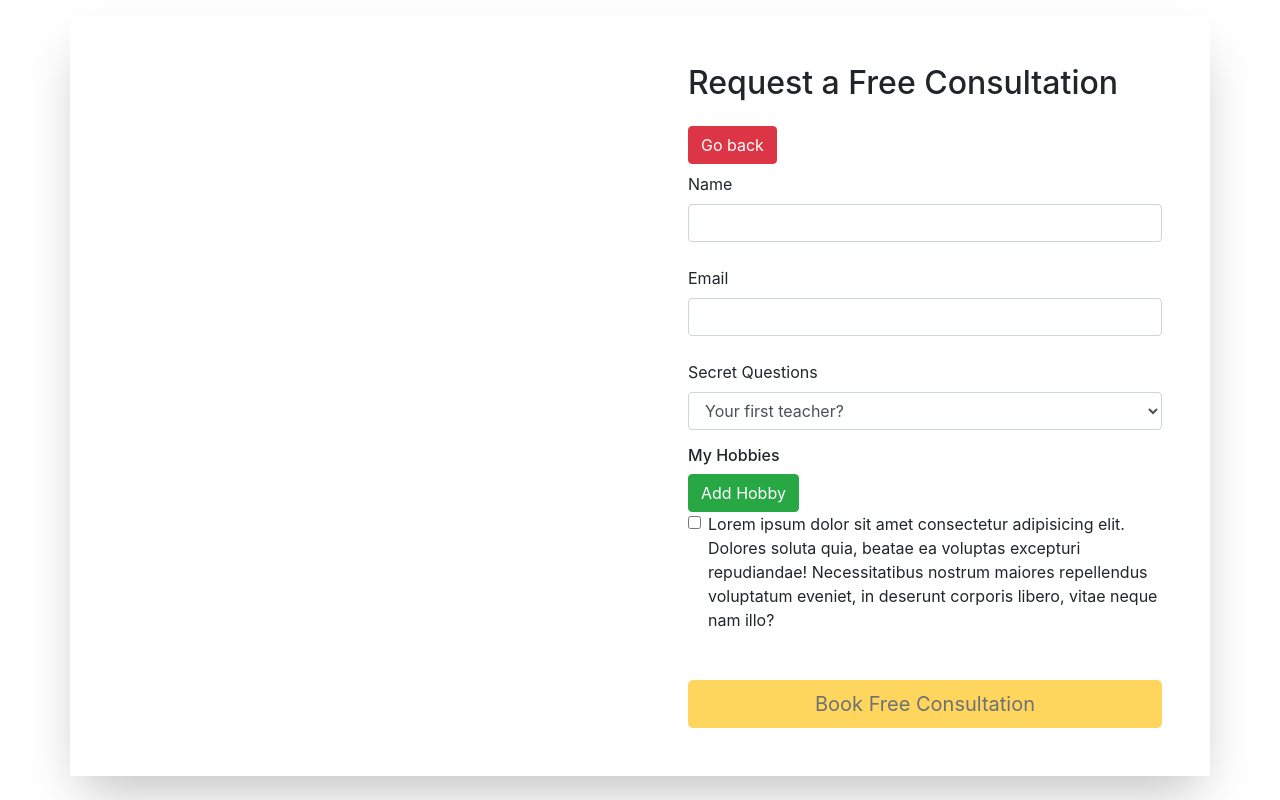
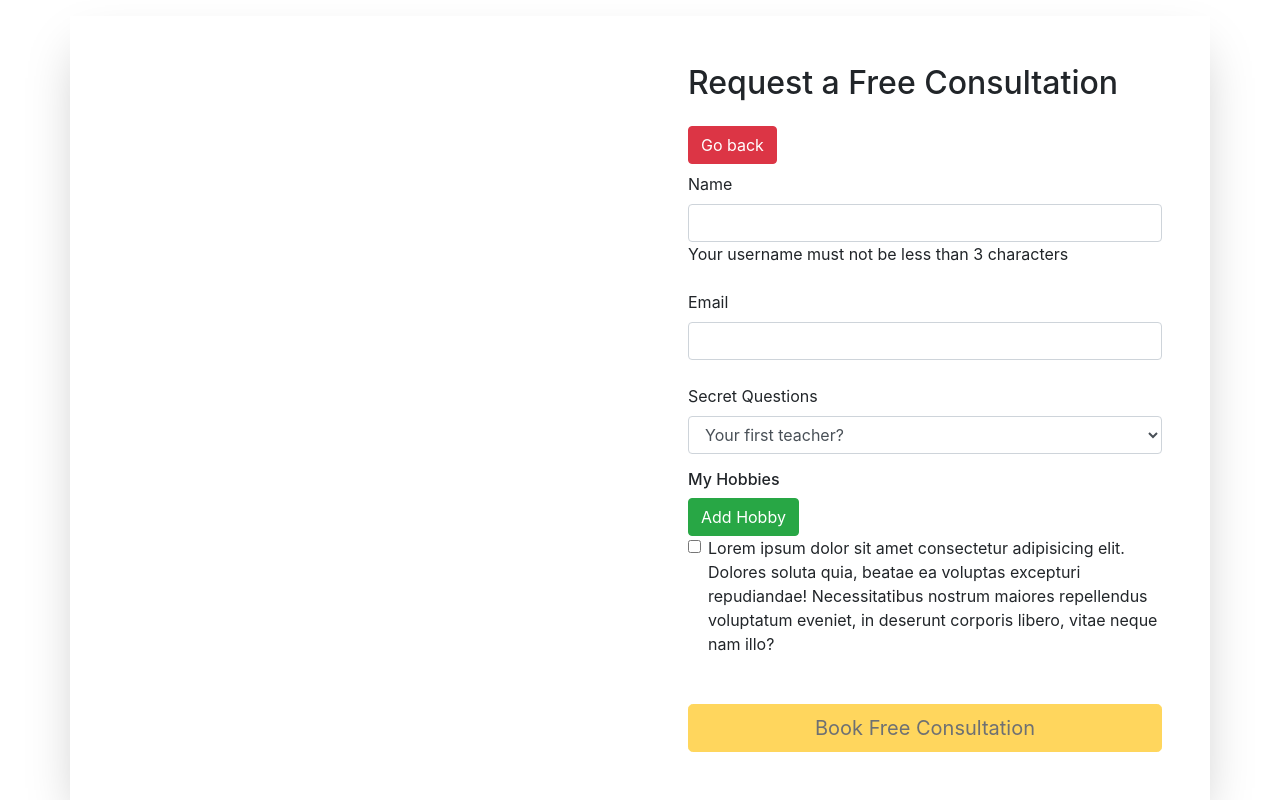
Before and after one commit to valentinesamuel/forms-basics, an Angular app: page / in a window 1280 px wide. Built offline with nearby package versions, Linux system fonts and the light colour scheme.

Commit message:
(FEAT): Created custom, minlength and maxlength validators

```diff
--- a/src/app/app.component.html
+++ b/src/app/app.component.html
@@ -112,6 +112,7 @@
               class="form-control"
               id="inputname"
               formControlName="username"
+
             />
             <span
               class="help-block"
@@ -121,8 +122,10 @@
               "
               >Please enter a valid username</span
             >
-            <span class="help-block" *ngIf=""
-              >Your username must be more than 5 characters</span
+            <span
+              class="help-block"
+              *ngIf="!reactiveForm.get('userData.username').valid"
+              >Your username must not be less than 3 characters</span
             >
           </div>
 
--- a/src/app/app.component.ts
+++ b/src/app/app.component.ts
@@ -1,5 +1,5 @@
 import { Component, OnInit } from '@angular/core';
-import { FormArray, FormControl, FormGroup, NgForm, Validators } from '@angular/forms';
+import { FormArray, FormControl, FormGroup, Validators } from '@angular/forms';
 import { ActivatedRoute, Router } from '@angular/router';
 
 @Component({
@@ -29,7 +29,7 @@ export class AppComponent implements OnInit {
   ngOnInit() {
     this.reactiveForm = new FormGroup({
       'userData': new FormGroup({
-        'username': new FormControl(null, [Validators.required]),
+        'username': new FormControl('', [Validators.required, Validators.minLength(3), this.takenUsernames.bind(this)]),
         'email': new FormControl(null, [Validators.required]),
       }),
       'question': new FormControl('teacher'),
@@ -58,15 +58,17 @@ export class AppComponent implements OnInit {
     //   mail: this.reactiveForm.userData.email,
     //   secretQuestion: reactiveForm.question
     // }
-    console.log(this.reactiveForm.value);
+
+    console.log(this.reactiveForm);
+
   }
   goingBack() {
     this.sent = false;
   }
 
   takenUsernames(control: FormControl): { [s: string]: boolean } {
-    if(this.takenUserNames.includes(control.value)){
-      return {alreadyChosen: true}
+    if (this.takenUserNames.includes(control.value)) {
+      return { alreadyChosen: true }
     }
   }
 
```
